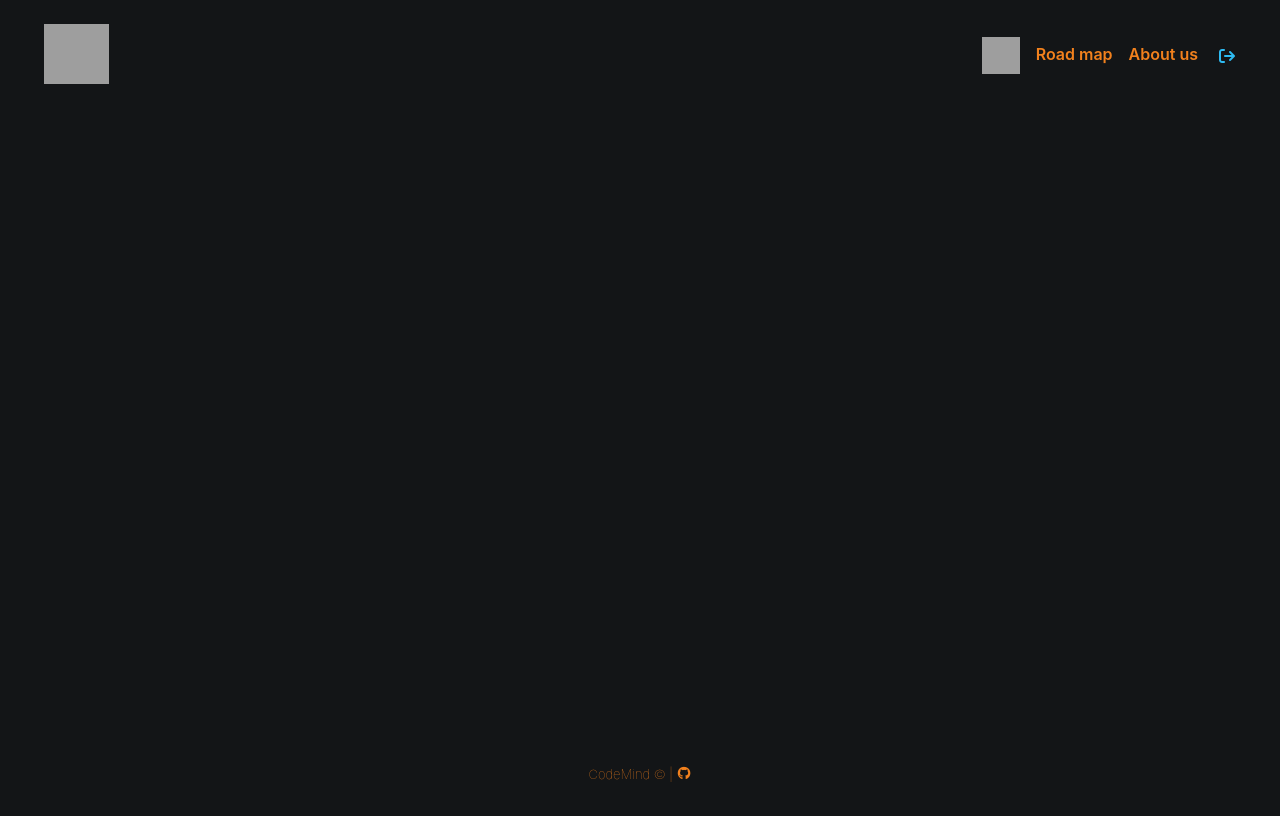
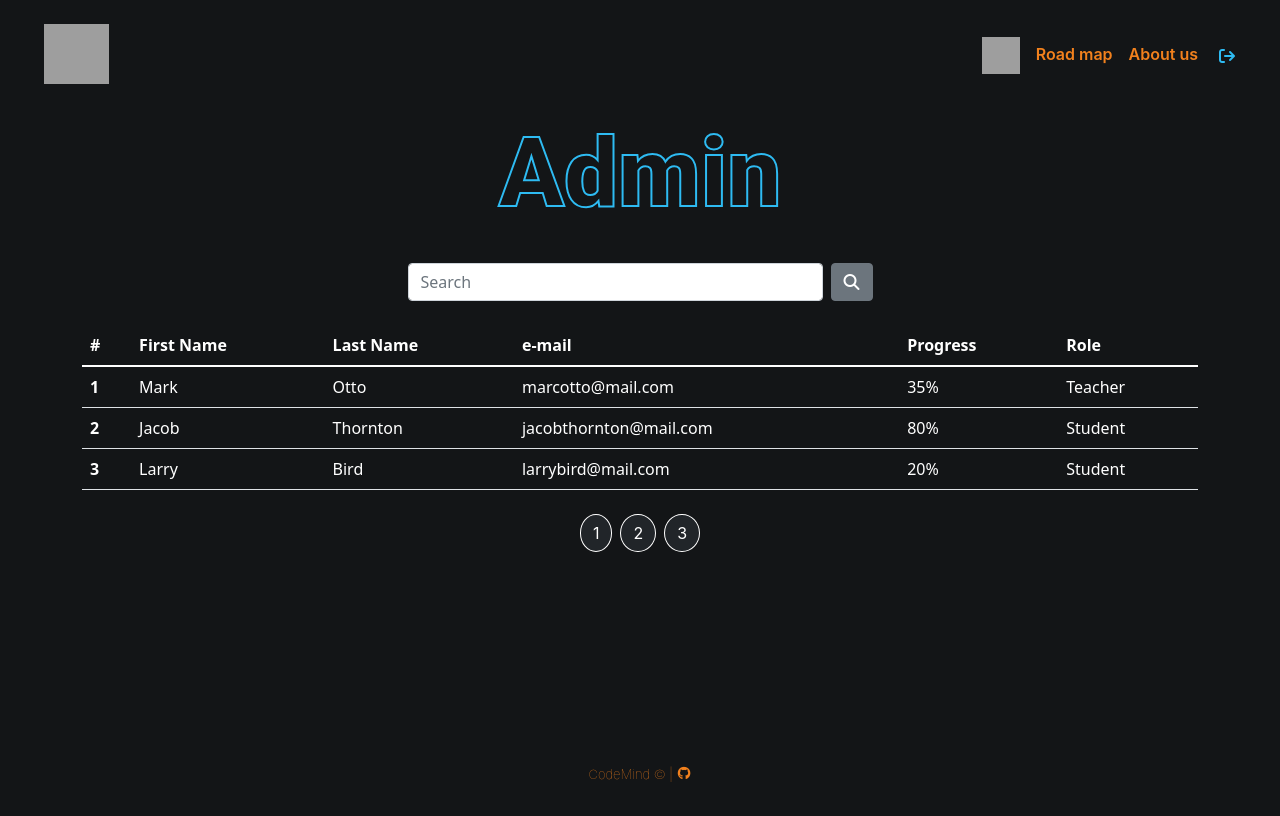
Before and after one commit to 4GeeksAcademy/codemind, a React app: page /usuarios in a window 1280 px wide. Built offline with nearby package versions, Linux system fonts and the light colour scheme; no server answers; grey boxes are pictures that could not be loaded.

Commit message:
presentacion, lista de profesores y estudiantes

```diff
--- a/src/front/js/layout.js
+++ b/src/front/js/layout.js
@@ -7,10 +7,12 @@ import { Index } from "./pages/index"
 import { Modulos } from "./pages/modulos";
 import { Profile } from "./pages/profile";
 import { ChangePassword } from "./pages/changePassword";
+import { Student } from "./pages/student";
+import { Usuarios } from "./pages/usuarios";
+import { Presentacion } from "./pages/presentacion";
 import { Demo } from "./pages/demo";
 import { Single } from "./pages/single";
 import injectContext from "./store/appContext";
-
 import { Navbar } from "./component/navbar";
 import { Footer } from "./component/footer";
 import { Registro } from "./pages/registro";
@@ -36,6 +38,9 @@ const Layout = () => {
               <Route element={<Profile />} path="/profile" />
               <Route element={<ChangePassword />} path="/changepassword" />
               <Route element={<Modulos />} path="/modules" />
+              <Route element={<Student />} path="/student" />
+              <Route element={<Usuarios />} path="/usuarios" />
+              <Route element={<Presentacion />} path="/presentacion" />
               <Route element={<Demo />} path="/demo" />
               <Route element={<Single />} path="/single/:theid" />
               <Route element={<h1>Not found!</h1>} />
--- /dev/null
+++ b/src/front/js/pages/presentacion.js
@@ -0,0 +1,34 @@
+import React, { useState } from 'react';
+import { Link } from 'react-router-dom';
+
+export const Presentacion = () => {
+
+
+    return (
+        <div className="container">
+            <div>
+                <h2 className='bigtext text-line'>
+                    Welcome!</h2>
+                <p> To CodeMind! We are a dedicated team working to provide an innovative learning platform that empowers individuals to become proficient in full-stack development and programming. Our platform is designed to cater to both aspiring students and experienced professionals, offering a comprehensive range of resources and tools to enhance your coding journey.</p>
+            </div>
+            <div>
+                <h2 className='text-line'>
+                        Our <span className='text-color-primary'>vision</span>
+                </h2>
+                <p> Is  to foster a community of passionate learners and educators, where knowledge is accessible to all. We believe in the transformative power of coding and its ability to shape the future. With this in mind, we strive to create a platform that encourages creativity, critical thinking, and collaboration among individuals from diverse backgrounds.</p>
+            </div>
+            <div>
+                <h2 className='text-line'>
+                        Join <span className='text-color-primary'>Us!</span>
+                </h2>
+                <p> Whether you're just starting your coding journey or looking to refine your skills, CodeMind is here to guide and support you. Join our community today and embark on an exciting path of exploration, creativity, and growth. Together, we're shaping the future of coding education.</p>
+            </div>
+            <div>
+                <h2 className='text-line'>
+                    You are <span className='text-color-primary'>teacher?</span>
+                </h2>
+                <p>To be part of our great teachers you have to complete <span className='text-color-primary'>this form</span>, remember to have your academic documents at hand</p>
+            </div>
+        </div>
+    );
+};
--- /dev/null
+++ b/src/front/js/pages/student.js
@@ -0,0 +1,68 @@
+import React, { useContext } from "react";
+import { Context } from "../store/appContext";
+import rigoImageUrl from "../../img/rigo-baby.jpg";
+import "../../styles/home.css";
+import { Navbar } from "../component/navbar.js";
+
+export const Student = () => {
+  const { store, actions } = useContext(Context);
+
+  return (
+      <div className="container">
+        <div className="row mb-4">
+          <div className="col text-center">
+            <h2 className="module-title">Students</h2>
+          </div>
+        </div>
+        <form className="d-flex col-5 mx-auto">
+        <input className="form-control me-2" type="search" placeholder="Search" aria-label="Search"/>
+        <button className="btn btn-secondary" type="submit"><i className="fas fa-search"></i></button>
+      </form>
+        <div className="mt-4">
+        <table className="table table-hover text-white">
+          <thead>
+            <tr>
+            <th scope="col">#</th>
+            <th scope="col">First Name</th>
+            <th scope="col">Last Name</th>
+            <th scope="col">e-mail</th>
+            <th scope="col">Progress</th>
+            </tr>
+          </thead>
+          <tbody >
+            <tr className="seleccion">
+            <th scope="row">1</th>
+            <td>Mark</td>
+            <td>Otto</td>
+            <td>marcotto@mail.com</td>
+            <td>35%</td>
+            </tr>
+            <tr className="seleccion">
+              <th scope="row">2</th>
+              <td>Jacob</td>
+              <td>Thornton</td>
+              <td>jacobthornton@mail.com</td>
+              <td>80%</td>
+            </tr>
+            <tr className="seleccion">
+              <th scope="row">3</th>
+              <td>Larry</td>
+              <td>Bird</td>
+              <td>larrybird@mail.com</td>
+              <td>20%</td>
+            </tr>
+          </tbody>
+        </table>
+        </div>
+        <div className="d-flex justify-content-center mt-4">
+        <nav aria-label="Page navigation">
+          <ul className="pagination">
+            <li className="page-item"><a className="page-link rounded-circle mx-1 bg-dark border-white text-white" href="#">1</a></li>
+            <li className="page-item"><a className="page-link rounded-circle mx-1 bg-dark border-white text-white" href="#">2</a></li>
+            <li className="page-item"><a className="page-link rounded-circle mx-1 bg-dark border-white text-white" href="#">3</a></li>
+          </ul>
+        </nav>
+        </div>
+      </div>
+  );
+};
--- /dev/null
+++ b/src/front/js/pages/usuarios.js
@@ -0,0 +1,72 @@
+import React, { useContext } from "react";
+import { Context } from "../store/appContext";
+import rigoImageUrl from "../../img/rigo-baby.jpg";
+import "../../styles/home.css";
+import { Navbar } from "../component/navbar.js";
+
+export const Usuarios = () => {
+  const { store, actions } = useContext(Context);
+
+  return (
+      <div className="container">
+        <div className="row mb-4">
+          <div className="col text-center">
+            <h2 className="module-title text-line">Admin</h2>
+          </div>
+        </div>
+        <form className="d-flex col-5 mx-auto">
+        <input className="form-control me-2" type="search" placeholder="Search" aria-label="Search"/>
+        <button className="btn btn-secondary" type="submit"><i className="fas fa-search"></i></button>
+      </form>
+        <div className="mt-4">
+        <table className="table table-hover text-white">
+          <thead>
+            <tr>
+            <th scope="col">#</th>
+            <th scope="col">First Name</th>
+            <th scope="col">Last Name</th>
+            <th scope="col">e-mail</th>
+            <th scope="col">Progress</th>
+            <th scope="col">Role</th>
+            </tr>
+          </thead>
+          <tbody >
+            <tr className="seleccion">
+            <th scope="row">1</th>
+            <td>Mark</td>
+            <td>Otto</td>
+            <td>marcotto@mail.com</td>
+            <td>35%</td>
+            <td>Teacher</td>
+            </tr>
+            <tr className="seleccion">
+              <th scope="row">2</th>
+              <td>Jacob</td>
+              <td>Thornton</td>
+              <td>jacobthornton@mail.com</td>
+              <td>80%</td>
+              <td>Student</td>
+            </tr>
+            <tr className="seleccion">
+              <th scope="row">3</th>
+              <td>Larry</td>
+              <td>Bird</td>
+              <td>larrybird@mail.com</td>
+              <td>20%</td>
+              <td>Student</td>
+            </tr>
+          </tbody>
+        </table>
+        </div>
+        <div className="d-flex justify-content-center mt-4">
+        <nav aria-label="Page navigation">
+          <ul className="pagination">
+            <li className="page-item"><a className="page-link rounded-circle mx-1 bg-dark border-white text-white" href="#">1</a></li>
+            <li className="page-item"><a className="page-link rounded-circle mx-1 bg-dark border-white text-white" href="#">2</a></li>
+            <li className="page-item"><a className="page-link rounded-circle mx-1 bg-dark border-white text-white" href="#">3</a></li>
+          </ul>
+        </nav>
+        </div>
+      </div>
+  );
+};
--- a/src/front/styles/index.css
+++ b/src/front/styles/index.css
@@ -131,3 +131,9 @@ font-weight: 400;
     color: #2EBBF2;
     font-size: 30px;
 }
+
+.seleccion:hover {
+    background-color: white;
+    color : black;
+
+    }
```
